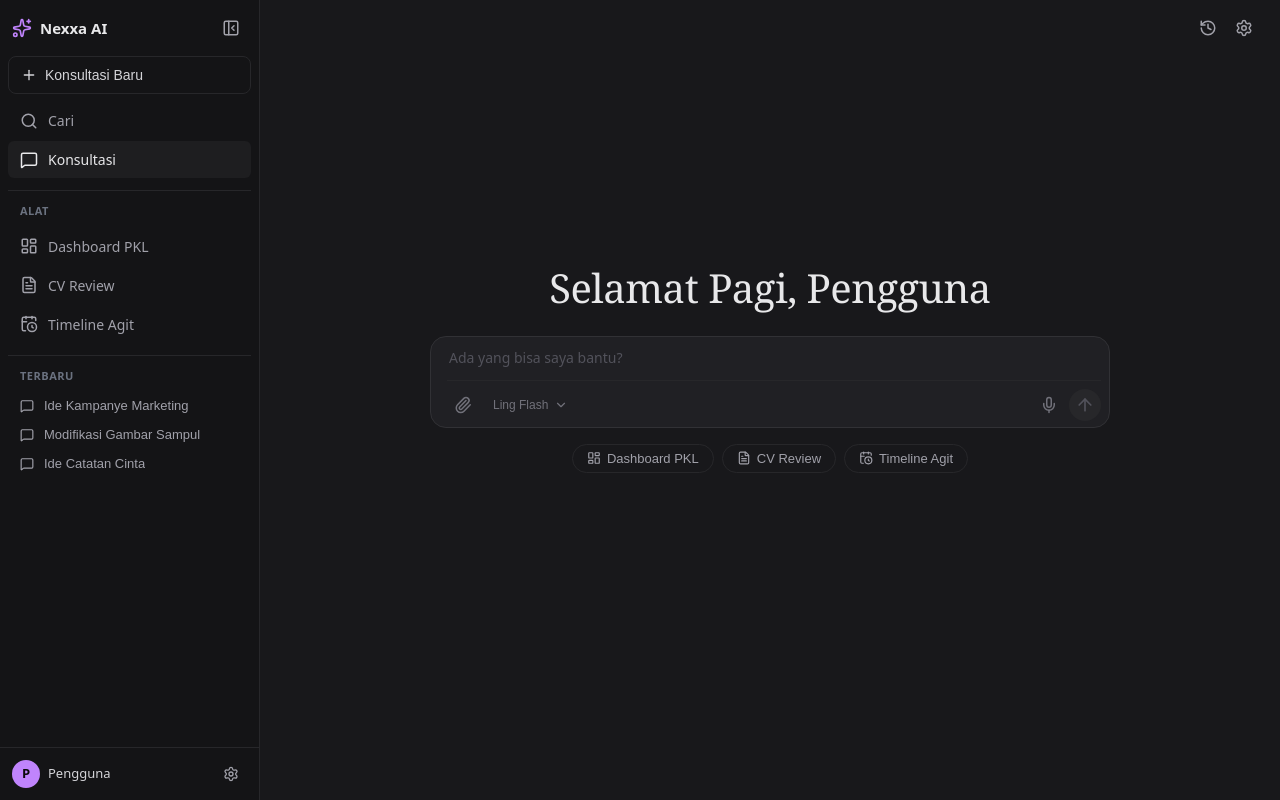
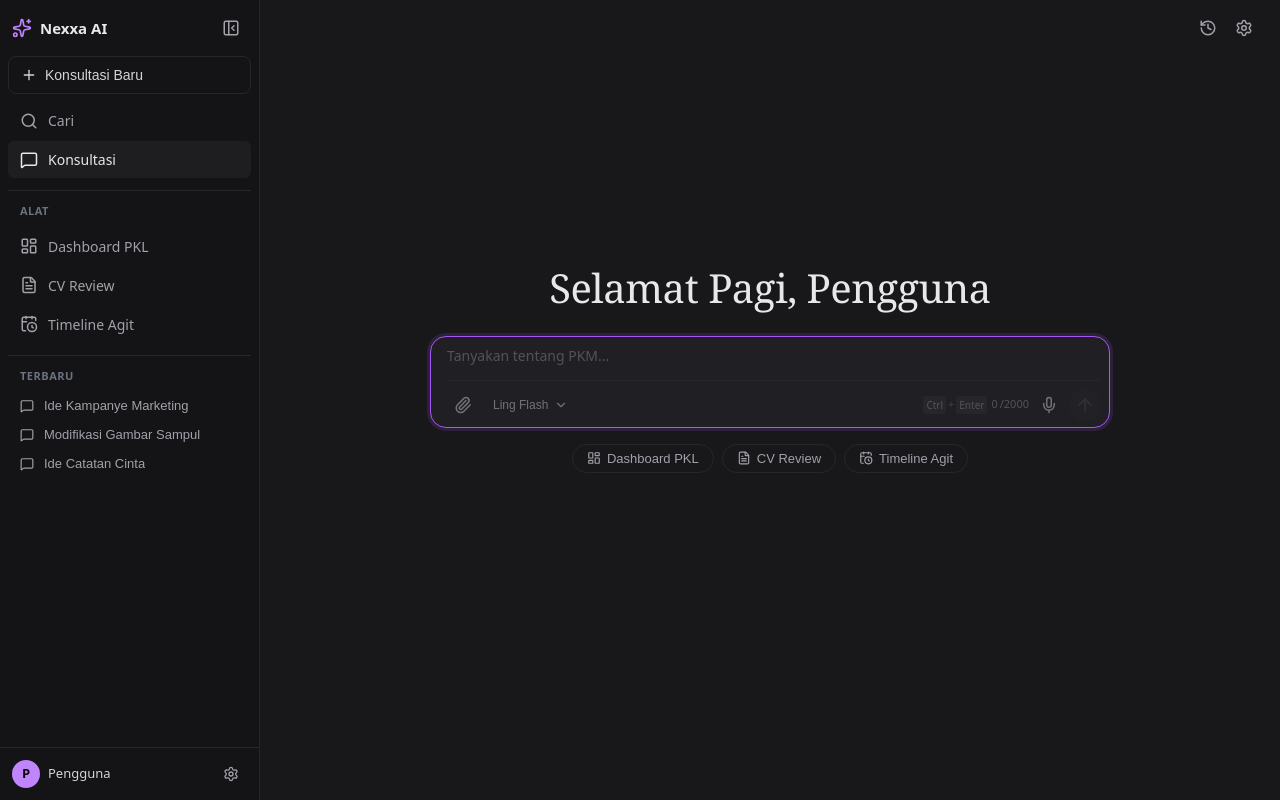
Before and after one commit to aussenseiter-Vs/JHIC-FE-User, a React (Vite) app: page / in a window 1280 px wide. Built offline with nearby package versions, Linux system fonts and the light colour scheme.

Commit message:
feat: enhance ChatInput with drag-and-drop support, character counter, and animated placeholders; update styles and integrate sending state

```diff
--- a/src/modules/nexxa/components/ChatInput.tsx
+++ b/src/modules/nexxa/components/ChatInput.tsx
@@ -1,28 +1,54 @@
-import { useState, useRef, useEffect } from "react";
+import { useState, useRef, useEffect, useCallback } from "react";
 import { motion, AnimatePresence } from "framer-motion";
-import { Paperclip, Mic, ArrowUp, ChevronDown, Check } from "lucide-react";
+import { Paperclip, Mic, ArrowUp, ChevronDown, Check, Upload } from "lucide-react";
 
 interface ChatInputProps {
   placeholder: string;
   models: string[];
   onSend: (message: string) => void;
+  isSending?: boolean;
+  maxChars?: number;
+  placeholderCycle?: string[];
 }
 
-function ChatInput({ placeholder, models, onSend }: ChatInputProps) {
+function ChatInput({
+  placeholder,
+  models,
+  onSend,
+  isSending = false,
+  maxChars = 2000,
+  placeholderCycle,
+}: ChatInputProps) {
   const [value, setValue] = useState("");
   const [selectedModel, setSelectedModel] = useState(models[0]);
   const [open, setOpen] = useState(false);
-  const ref = useRef<HTMLDivElement>(null);
+  const [isDragOver, setIsDragOver] = useState(false);
+  const [placeholderIndex, setPlaceholderIndex] = useState(0);
+  const textareaRef = useRef<HTMLTextAreaElement>(null);
+  const dropdownRef = useRef<HTMLDivElement>(null);
+  const cycleRef = useRef<ReturnType<typeof setInterval>>(undefined);
 
-  function handleSend() {
-    if (!value.trim()) return;
-    onSend(value.trim());
-    setValue("");
-  }
+  const charCount = value.length;
+  const isOverLimit = charCount > maxChars;
+
+  useEffect(() => {
+    if (placeholderCycle && placeholderCycle.length > 0) {
+      cycleRef.current = setInterval(() => {
+        setPlaceholderIndex((i) => (i + 1) % placeholderCycle.length);
+      }, 4000);
+    }
+    return () => clearInterval(cycleRef.current);
+  }, [placeholderCycle]);
+
+  useEffect(() => {
+    if (!isSending && textareaRef.current) {
+      textareaRef.current.focus();
+    }
+  }, [isSending]);
 
   useEffect(() => {
     function handleClickOutside(e: MouseEvent) {
-      if (ref.current && !ref.current.contains(e.target as Node)) {
+      if (dropdownRef.current && !dropdownRef.current.contains(e.target as Node)) {
         setOpen(false);
       }
     }
@@ -30,26 +56,100 @@ function ChatInput({ placeholder, models, onSend }: ChatInputProps) {
     return () => document.removeEventListener("mousedown", handleClickOutside);
   }, []);
 
+  function handleSend() {
+    if (!value.trim() || isSending || isOverLimit) return;
+    onSend(value.trim());
+    setValue("");
+  }
+
+  function handleKeyDown(e: React.KeyboardEvent<HTMLTextAreaElement>) {
+    if (e.key === "Enter" && !e.shiftKey) {
+      e.preventDefault();
+      handleSend();
+    }
+  }
+
+  function handleDragOver(e: React.DragEvent) {
+    e.preventDefault();
+    setIsDragOver(true);
+  }
+
+  function handleDragLeave(e: React.DragEvent) {
+    e.preventDefault();
+    setIsDragOver(false);
+  }
+
+  function handleDrop(e: React.DragEvent) {
+    e.preventDefault();
+    setIsDragOver(false);
+  }
+
+  const getCounterClass = useCallback(() => {
+    if (charCount > maxChars * 0.95) return "char-counter char-counter--danger";
+    if (charCount > maxChars * 0.8) return "char-counter char-counter--warn";
+    return "char-counter";
+  }, [charCount, maxChars]);
+
+  const isMac = navigator.platform.toUpperCase().indexOf("MAC") >= 0;
+  const shortcutKey = isMac ? "Cmd" : "Ctrl";
+
   return (
     <div className="chat-input-wrapper">
       <motion.div
-        className="chat-input-box"
-        whileHover={{ borderColor: "#3f3f46" }}
+        className={`chat-input-box${isDragOver ? " chat-input-box--drag" : ""}`}
+        animate={{ borderColor: isDragOver ? "#a855f7" : undefined }}
         transition={{ duration: 0.15 }}
+        onDragOver={handleDragOver}
+        onDragLeave={handleDragLeave}
+        onDrop={handleDrop}
+        style={{ position: "relative" }}
       >
-        <textarea
-          className="chat-input-field"
-          placeholder={placeholder}
-          value={value}
-          onChange={(e) => setValue(e.target.value)}
-          onKeyDown={(e) => {
-            if (e.key === "Enter" && !e.shiftKey) {
-              e.preventDefault();
-              handleSend();
+        {isDragOver && (
+          <div className="chat-input-drag-overlay">
+            <Upload size={20} />
+            <span>Lepaskan file di sini</span>
+          </div>
+        )}
+
+        <div className="chat-input-placeholder-wrap">
+          {value === "" && placeholderCycle && placeholderCycle.length > 0 && (
+            <div
+              className={`chat-input-placeholder-fake chat-input-placeholder-fake--visible`}
+              aria-hidden="true"
+            >
+              {placeholderCycle.map((p, i) => (
+                <span
+                  key={p}
+                  style={{
+                    position: "absolute",
+                    top: 0,
+                    left: 0,
+                    opacity: i === placeholderIndex ? 1 : 0,
+                    transition: "opacity 0.4s ease",
+                  }}
+                >
+                  {p}
+                </span>
+              ))}
+            </div>
+          )}
+          <textarea
+            ref={textareaRef}
+            className="chat-input-field"
+            placeholder={
+              placeholderCycle && placeholderCycle.length > 0
+                ? ""
+                : placeholder
             }
-          }}
-          rows={1}
-        />
+            value={value}
+            onChange={(e) => setValue(e.target.value)}
+            onKeyDown={handleKeyDown}
+            rows={1}
+            disabled={isSending}
+            aria-label="Pesan"
+          />
+        </div>
+
         <div className="chat-input-tools">
           <div className="chat-input-tools-left">
             <motion.button
@@ -59,17 +159,19 @@ function ChatInput({ placeholder, models, onSend }: ChatInputProps) {
               whileHover={{ scale: 1.1, color: "#a1a1aa" }}
               whileTap={{ scale: 0.9 }}
               transition={{ duration: 0.15 }}
+              disabled={isSending}
             >
               <Paperclip size={18} />
             </motion.button>
-            <div className="model-selector" ref={ref}>
+            <div className="model-selector" ref={dropdownRef}>
               <motion.button
                 type="button"
                 className="model-select-btn"
                 whileHover={{ scale: 1.05 }}
                 whileTap={{ scale: 0.95 }}
                 transition={{ duration: 0.15 }}
-                onClick={() => setOpen((v) => !v)}
+                onClick={() => !isSending && setOpen((v) => !v)}
+                disabled={isSending}
               >
                 <span>{selectedModel}</span>
                 <motion.span
@@ -81,7 +183,7 @@ function ChatInput({ placeholder, models, onSend }: ChatInputProps) {
                 </motion.span>
               </motion.button>
               <AnimatePresence>
-                {open && (
+                {open && !isSending && (
                   <motion.div
                     className="model-dropdown"
                     initial={{ opacity: 0, y: -4, scaleY: 0.95 }}
@@ -108,7 +210,17 @@ function ChatInput({ placeholder, models, onSend }: ChatInputProps) {
               </AnimatePresence>
             </div>
           </div>
+
           <div className="chat-input-tools-right">
+            <span className="shortcut-hint">
+              <kbd>{shortcutKey}</kbd>+<kbd>Enter</kbd>
+            </span>
+
+            <span className={getCounterClass()}>
+              <span className="char-counter__current">{charCount}</span>
+              <span>/{maxChars}</span>
+            </span>
+
             <motion.button
               type="button"
               className="input-icon-btn"
@@ -116,19 +228,26 @@ function ChatInput({ placeholder, models, onSend }: ChatInputProps) {
               whileHover={{ scale: 1.1, color: "#a1a1aa" }}
               whileTap={{ scale: 0.9 }}
               transition={{ duration: 0.15 }}
+              disabled={isSending}
             >
               <Mic size={18} />
             </motion.button>
+
             <motion.button
               type="button"
-              className={`submit-btn${value.trim() ? " submit-btn--active" : ""}`}
+              className={`submit-btn${value.trim() && !isOverLimit ? " submit-btn--active" : ""}${isSending ? " submit-btn--sending" : ""}`}
               aria-label="Kirim pesan"
-              whileHover={value.trim() ? { scale: 1.1 } : undefined}
-              whileTap={value.trim() ? { scale: 0.9 } : undefined}
+              whileHover={value.trim() && !isSending && !isOverLimit ? { scale: 1.1 } : undefined}
+              whileTap={value.trim() && !isSending && !isOverLimit ? { scale: 0.9 } : undefined}
               transition={{ duration: 0.15 }}
               onClick={handleSend}
+              disabled={isSending || isOverLimit || !value.trim()}
             >
-              <ArrowUp size={20} />
+              {isSending ? (
+                <div className="submit-spinner" />
+              ) : (
+                <ArrowUp size={20} />
+              )}
             </motion.button>
           </div>
         </div>
--- a/src/modules/nexxa/css/nexxa.css
+++ b/src/modules/nexxa/css/nexxa.css
@@ -39,6 +39,33 @@
   line-height: 1.2;
 }
 
+/* ── Keyframes ── */
+@keyframes spin {
+  to { transform: rotate(360deg); }
+}
+
+@keyframes pulse-ring {
+  0% { box-shadow: 0 0 0 0 rgba(192, 132, 252, 0.5); }
+  70% { box-shadow: 0 0 0 8px rgba(192, 132, 252, 0); }
+  100% { box-shadow: 0 0 0 0 rgba(192, 132, 252, 0); }
+}
+
+@keyframes placeholder-cycle {
+  0%, 25% { opacity: 1; }
+  33%, 92% { opacity: 0; }
+  100% { opacity: 1; }
+}
+
+@keyframes fade-up {
+  from { opacity: 0; transform: translateY(6px); }
+  to { opacity: 1; transform: translateY(0); }
+}
+
+@keyframes dot-pulse {
+  0%, 80%, 100% { transform: scale(0.6); opacity: 0.3; }
+  40% { transform: scale(1); opacity: 1; }
+}
+
 /* ── Chat Input ── */
 .chat-input-wrapper {
   width: 100%;
@@ -50,11 +77,12 @@
   border: 1px solid #313135;
   border-radius: 16px;
   padding: 8px 8px 6px 16px;
-  transition: border-color 0.15s;
+  transition: border-color 0.2s, box-shadow 0.2s;
 }
 
 .chat-input-box:focus-within {
-  border-color: #52525b;
+  border-color: #a855f7;
+  box-shadow: 0 0 0 3px rgba(168, 85, 247, 0.15);
 }
 
 .chat-input-field {
@@ -69,10 +97,40 @@
   font-family: inherit;
   min-height: 24px;
   max-height: 180px;
+  transition: min-height 0.2s ease;
 }
 
 .chat-input-field::placeholder {
   color: #52525b;
+}
+
+.chat-input-field:disabled {
+  opacity: 0.5;
+  cursor: not-allowed;
+}
+
+/* ── Animated Placeholder ── */
+.chat-input-placeholder-wrap {
+  position: relative;
+  width: 100%;
+}
+
+.chat-input-placeholder-fake {
+  position: absolute;
+  top: 0;
+  left: 0;
+  width: 100%;
+  font-size: 14px;
+  line-height: 1.5;
+  color: #52525b;
+  pointer-events: none;
+  min-height: 24px;
+  opacity: 0;
+  transition: opacity 0.2s ease;
+}
+
+.chat-input-placeholder-fake--visible {
+  opacity: 1;
 }
 
 .chat-input-tools {
@@ -115,6 +173,16 @@
   color: #a1a1aa;
 }
 
+.input-icon-btn:disabled {
+  opacity: 0.35;
+  cursor: not-allowed;
+}
+
+.input-icon-btn:disabled:hover {
+  background: transparent;
+  color: #71717a;
+}
+
 .model-selector {
   position: relative;
   display: flex;
@@ -138,6 +206,16 @@
 .model-select-btn:hover {
   background: #27272a;
   color: #a1a1aa;
+}
+
+.model-select-btn:disabled {
+  opacity: 0.35;
+  cursor: not-allowed;
+}
+
+.model-select-btn:disabled:hover {
+  background: transparent;
+  color: #71717a;
 }
 
 .model-dropdown {
@@ -185,6 +263,7 @@
 }
 
 .submit-btn {
+  position: relative;
   display: flex;
   align-items: center;
   justify-content: center;
@@ -195,16 +274,118 @@
   background: #27272a;
   color: #52525b;
   cursor: pointer;
-  transition: background 0.15s, color 0.15s;
+  transition: background 0.2s, color 0.2s, transform 0.15s, box-shadow 0.2s;
 }
 
 .submit-btn--active {
   background: #c084fc;
   color: #0a0a0b;
+  animation: pulse-ring 2s ease-in-out infinite;
 }
 
 .submit-btn--active:hover {
   background: #a855f7;
+}
+
+.submit-btn--sending {
+  background: #a855f7;
+  color: #0a0a0b;
+  animation: none;
+  pointer-events: none;
+}
+
+.submit-btn:disabled {
+  opacity: 0.35;
+  cursor: not-allowed;
+  animation: none;
+}
+
+.submit-btn:disabled:hover {
+  background: #27272a;
+  color: #52525b;
+}
+
+.submit-spinner {
+  width: 18px;
+  height: 18px;
+  border: 2px solid rgba(10, 10, 11, 0.25);
+  border-top-color: #0a0a0b;
+  border-radius: 50%;
+  animation: spin 0.6s linear infinite;
+}
+
+/* ── Character Counter ── */
+.char-counter {
+  display: flex;
+  align-items: center;
+  gap: 2px;
+  font-size: 11px;
+  color: #52525b;
+  transition: color 0.2s;
+  user-select: none;
+}
+
+.char-counter--warn {
+  color: #facc15;
+}
+
+.char-counter--danger {
+  color: #f87171;
+}
+
+.char-counter__current {
+  font-variant-numeric: tabular-nums;
+}
+
+/* ── Shortcut Hint ── */
+.shortcut-hint {
+  display: flex;
+  align-items: center;
+  gap: 2px;
+  font-size: 11px;
+  color: #3f3f46;
+  user-select: none;
+}
+
+.shortcut-hint kbd {
+  display: inline-flex;
+  align-items: center;
+  justify-content: center;
+  min-width: 18px;
+  height: 18px;
+  padding: 0 3px;
+  border-radius: 3px;
+  background: #27272a;
+  color: #52525b;
+  font-size: 10px;
+  font-family: inherit;
+  line-height: 1;
+}
+
+/* ── Drag & Drop Overlay ── */
+.chat-input-drag-overlay {
+  position: absolute;
+  inset: -2px;
+  border-radius: 18px;
+  background: rgba(168, 85, 247, 0.08);
+  border: 2px dashed #a855f7;
+  display: flex;
+  align-items: center;
+  justify-content: center;
+  gap: 8px;
+  z-index: 10;
+  pointer-events: none;
+  animation: fade-up 0.15s ease-out;
+}
+
+.chat-input-drag-overlay span {
+  font-size: 14px;
+  font-weight: 500;
+  color: #c084fc;
+}
+
+.chat-input-box--drag {
+  border-color: #a855f7;
 }
 
 /* ── Shortcut Chips ── */
--- a/src/modules/nexxa/nexxa.json
+++ b/src/modules/nexxa/nexxa.json
@@ -3,6 +3,12 @@
   "userName": "Pengguna",
   "newChat": "Konsultasi Baru",
   "inputPlaceholder": "Ada yang bisa saya bantu?",
+  "maxChars": 2000,
+  "placeholderCycle": [
+    "Ada yang bisa saya bantu?",
+    "Tanyakan tentang PKM...",
+    "Cari referensi skripsi..."
+  ],
   "navItems": ["Cari", "Konsultasi"],
   "alatTitle": "Alat",
   "alatItems": [
--- a/src/modules/nexxa/nexxa.tsx
+++ b/src/modules/nexxa/nexxa.tsx
@@ -41,6 +41,7 @@ const fadeUp: Variants = {
 
 function Nexxa() {
   const [messages, setMessages] = useState<Message[]>([]);
+  const [isSending, setIsSending] = useState(false);
   const { resetKey } = useOutletContext<ChatContext>();
 
   useEffect(() => {
@@ -48,13 +49,15 @@ function Nexxa() {
   }, [resetKey]);
 
   function handleSend(text: string) {
+    setIsSending(true);
     setMessages((prev) => [...prev, { role: "user", content: text }]);
     setTimeout(() => {
       setMessages((prev) => [
         ...prev,
         { role: "assistant", content: `Maket balasan untuk: "${text}"` },
       ]);
-    }, 600);
+      setIsSending(false);
+    }, 1200);
   }
 
   if (messages.length === 0) {
@@ -75,6 +78,9 @@ function Nexxa() {
               placeholder={data.inputPlaceholder}
               models={data.models}
               onSend={handleSend}
+              isSending={isSending}
+              maxChars={data.maxChars}
+              placeholderCycle={data.placeholderCycle}
             />
           </motion.div>
           <motion.div className="shortcut-chips" variants={fadeUp}>
@@ -103,6 +109,9 @@ function Nexxa() {
           placeholder={data.inputPlaceholder}
           models={data.models}
           onSend={handleSend}
+          isSending={isSending}
+          maxChars={data.maxChars}
+          placeholderCycle={data.placeholderCycle}
         />
       </div>
     </>
```
